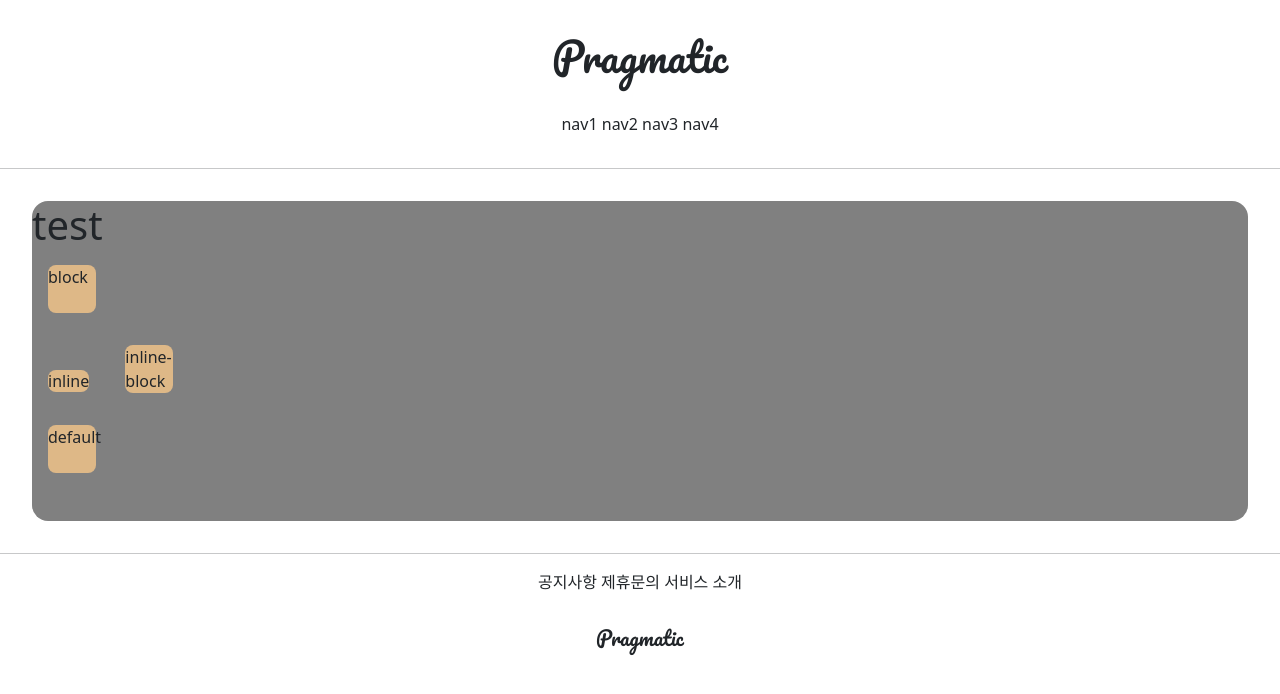
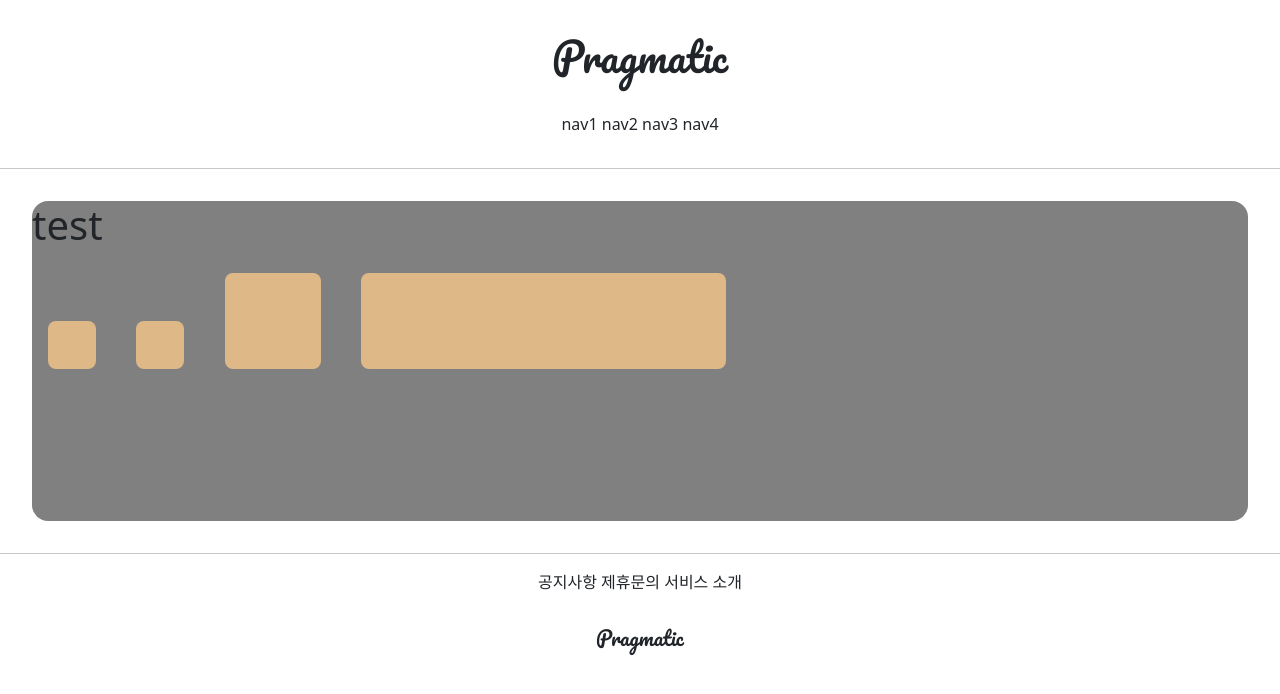
Before and after one commit to lugia574/gis_2ban_1, a Django app: page /account/hello_world/ in a window 1280 px wide. Shown: the top 694 px of the page. Run offline with Django 3.2, Linux system fonts and the light colour scheme; parts of the project's set-up code (start-up, migrations or seed data) failed here and were passed over.

Commit message:
크기 속성 2021/07/07

```diff
--- a/accountapp/templates/accountapp/hello_world.html
+++ b/accountapp/templates/accountapp/hello_world.html
@@ -9,17 +9,19 @@
             width: 48px;
             margin: 1rem;
             border-radius: .5rem;
+            display: inline-block;
         }
 
     </style>
 
-    <div style="height: 20rem; background-color:gray; margin: 2rem; border-radius:  1rem;">
+    <div style="height: 20rem; background-color:gray; margin: 2rem; border-radius:  1rem; font-size: 2rem">
         <h1>test</h1>
-        <div class="testing"  style="display: block">block</div>
-        <div class="testing"  style="display: inline">inline</div>
-        <div class="testing"  style="display: inline-block">inline-block</div>
-        <div class="testing"  style="display: none">none</div>
-        <div class="testing" >default</div>
+
+        <div class="testing"  style="height: 48px; width: 48px;"></div>
+        <div class="testing"  style="height: 3rem; width: 3rem;"></div>
+        <div class="testing"  style="height: 3em; width: 3em;"></div>
+        <div class="testing"  style="height: 30%; width: 30%;"></div>
+
     </div>
 
 {% endblock %}
```
